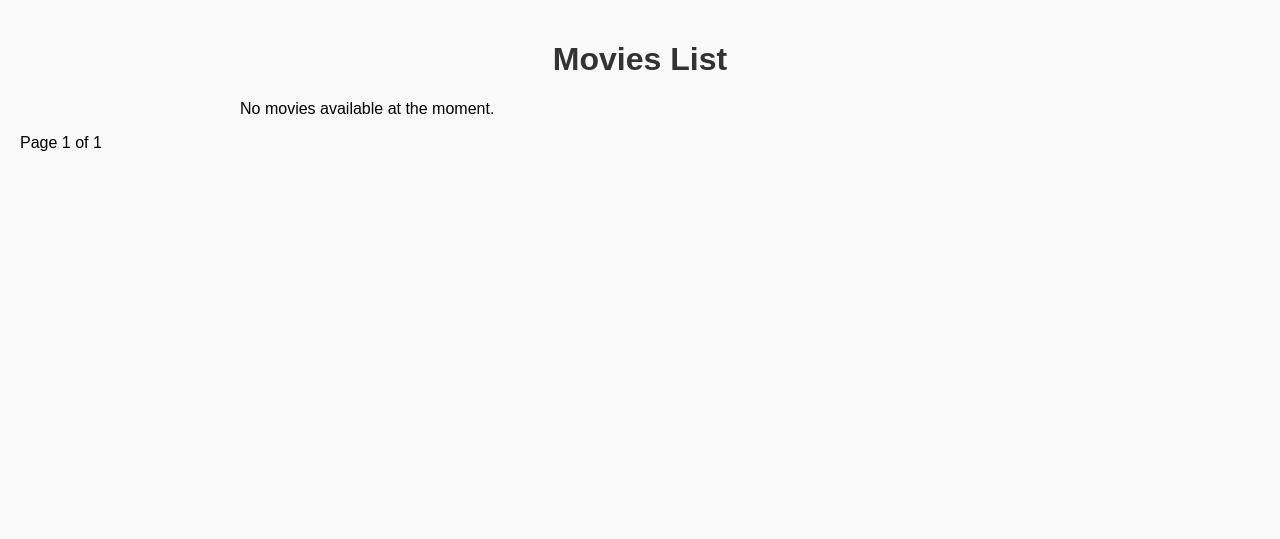
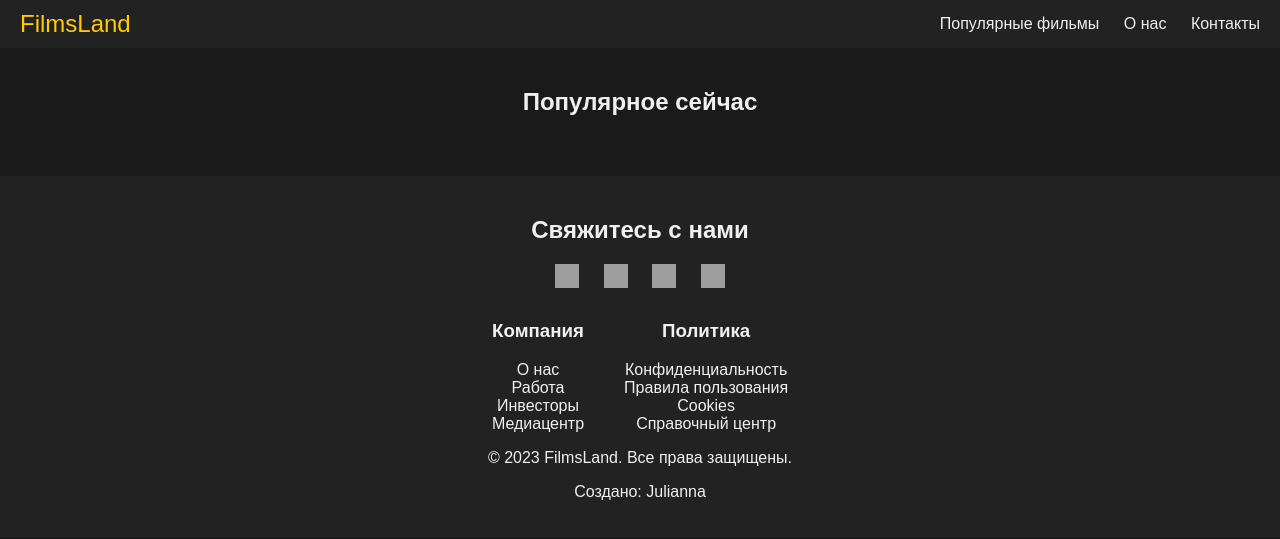
Before and after one commit to maksimyarotskiy/SpotFilms, a Django app: page / in a window 1280 px wide. Shown: the top 539 px of the page. Run offline with Django 5.2, Linux system fonts and the light colour scheme; data that the repository does not hold is empty; grey boxes are pictures that could not be loaded.

Commit message:
верстка и изменение моделей

```diff
--- a/config/settings.py
+++ b/config/settings.py
@@ -110,7 +110,10 @@ USE_TZ = True
 # Static files (CSS, JavaScript, Images)
 # https://docs.djangoproject.com/en/5.0/howto/static-files/
 
-STATIC_URL = 'static/'
+STATIC_URL = '/static/'
+
+MEDIA_URL = '/media/'
+MEDIA_ROOT = BASE_DIR / 'media'
 
 # Default primary key field type
 # https://docs.djangoproject.com/en/5.0/ref/settings/#default-auto-field
--- a/config/urls.py
+++ b/config/urls.py
@@ -1,9 +1,12 @@
 from django.contrib import admin
 from django.urls import path, include
+from django.conf.urls.static import static
+
+from config import settings
 
 urlpatterns = [
     path('admin/', admin.site.urls),
     path('', include('films.urls')),  # здесь подключается urls для приложения films(пути писать там !!!!)
-]
+] + static(settings.MEDIA_URL, document_root=settings.MEDIA_ROOT)
 
 # !!! здесь писать listview НЕЛЬЗЯ , перейди в films/urls.py!!!
--- a/films/models.py
+++ b/films/models.py
@@ -4,6 +4,7 @@ from django.db import models
 class Location(models.Model):
     country = models.CharField(max_length=100)
     city = models.CharField(max_length=100, blank=True, null=True)
+    image = models.ImageField(upload_to='locations/', blank=True, null=True)
 
     def __str__(self):
         return f"{self.city}, {self.country}" if self.city else self.country
@@ -14,6 +15,7 @@ class Movie(models.Model):
     release_year = models.IntegerField()
     description = models.TextField()
     location = models.ForeignKey(Location, on_delete=models.CASCADE)
+    poster = models.ImageField(upload_to='posters/', blank=True, null=True)
 
     def __str__(self):
         return self.title
--- /dev/null
+++ b/films/static/films/css/style.css
@@ -0,0 +1,177 @@
+/* Основные стили для всего сайта */
+body {
+    font-family: Arial, sans-serif;
+    margin: 0;
+    padding: 0;
+    background-color: #1a1a1a; /* Темный фон */
+    color: #f0f0f0; /* Светлый цвет текста */
+}
+
+/* Навигационная панель */
+.header {
+    background: #222; /* Темно-серая панель */
+    color: #f0f0f0; /* Цвет текста */
+    padding: 10px 20px;
+    display: flex;
+    justify-content: space-between;
+    align-items: center;
+}
+
+.header .logo a {
+    color: #ffcc00; /* Цвет логотипа */
+    text-decoration: none;
+    font-size: 24px;
+}
+
+.header nav ul {
+    list-style: none;
+    padding: 0;
+    margin: 0; /* Убираем отступы */
+}
+
+.header nav ul li {
+    display: inline;
+    margin-left: 20px;
+}
+
+.header nav ul li a {
+    color: #f0f0f0; /* Цвет ссылок навигации */
+    text-decoration: none; /* Убираем подчеркивание */
+    transition: color 0.3s; /* Плавный переход цвета */
+}
+
+.header nav ul li a:hover {
+    color: #ffcc00; /* Цвет при наведении */
+}
+
+/* Основной контент */
+.content {
+    padding: 20px;
+}
+
+/* Стили для списка фильмов */
+.movies-list {
+    text-align: center; /* Центрируем заголовок секции */
+}
+
+.movies-grid {
+    display: flex;
+    flex-wrap: wrap;
+    justify-content: center; /* Центрируем карточки фильмов */
+    margin: 20px 0;
+}
+
+.movie-card {
+    background: #333; /* Цвет фона карточки */
+    border-radius: 8px;
+    box-shadow: 0 2px 8px rgba(0, 0, 0, 0.3); /* Затемненная тень */
+    margin: 15px;
+    padding: 20px;
+    max-width: 250px; /* Ограничиваем ширину карточек */
+    text-align: left; /* Выровнено по левому краю */
+    transition: transform 0.2s; /* Плавный эффект увеличения */
+}
+
+.movie-card:hover {
+    transform: scale(1.05); /* Увеличение карточки при наведении */
+}
+
+.movie-card img.movie-poster {
+    width: 100%; /* Заполняем всю ширину карточки */
+    height: auto; /* Автоматическая высота */
+    border-radius: 8px; /* Скругление углов */
+}
+
+/* Стили для изображения местоположения */
+.location-image {
+    width: 100%; /* Заполняем всю ширину карточки */
+    height: auto; /* Автоматическая высота */
+    border-radius: 8px; /* Скругление углов */
+    margin-top: 10px; /* Отступ сверху */
+}
+
+/* Кнопки "Подробнее" */
+.more-info {
+    display: inline-block; /* Делаем кнопку блочным элементом */
+    padding: 10px 15px; /* Отступы для кнопки */
+    margin-top: 10px; /* Отступ сверху */
+    background-color: #ffcc00; /* Цвет фона кнопки */
+    color: #1a1a1a; /* Цвет текста кнопки */
+    text-decoration: none; /* Убираем подчеркивание */
+    border-radius: 5px; /* Скругление углов */
+    transition: background-color 0.3s, color 0.3s; /* Плавные переходы */
+}
+
+.more-info:hover {
+    background-color: #e6b800; /* Цвет фона кнопки при наведении */
+    color: #ffffff; /* Цвет текста кнопки при наведении */
+}
+
+/* Пагинация */
+.pagination {
+    margin: 20px 0;
+    text-align: center; /* Центрируем пагинацию */
+}
+
+.pagination .page-links a {
+    margin: 0 10px;
+    text-decoration: none; /* Убираем подчеркивание */
+    color: #ffcc00; /* Цвет ссылок пагинации */
+}
+
+.pagination .page-links span {
+    margin: 0 10px;
+    color: #f0f0f0; /* Цвет текста пагинации */
+}
+
+/* Футер */
+.footer {
+    background: #222; /* Темный фон футера */
+    color: #f0f0f0; /* Цвет текста футера */
+    padding: 20px;
+    text-align: center; /* Центрируем текст футера */
+}
+
+.footer .socials {
+    margin: 10px 0;
+}
+
+.footer .social-icons img {
+    width: 24px; /* Ширина иконок социальных сетей */
+    height: 24px; /* Высота иконок социальных сетей */
+    margin: 0 10px; /* Отступы между иконками */
+}
+
+/* Стили для ссылок в футере */
+.footer-links {
+    display: flex;
+    justify-content: center; /* Центрируем ссылки */
+    flex-wrap: wrap; /* Позволяем оборачиваться ссылкам */
+    margin: 10px 0;
+    padding: 0; /* Убираем отступы */
+}
+
+.footer-links div {
+    margin: 0 20px; /* Отступы между ссылками */
+}
+
+.footer-links ul {
+    list-style: none; /* Убираем точки из списка */
+    padding: 0; /* Убираем отступы у списка */
+    margin: 0; /* Убираем отступы у списка */
+}
+
+.footer-links a {
+    color: #f0f0f0; /* Цвет ссылок в футере */
+    text-decoration: none; /* Убираем подчеркивание */
+    transition: color 0.3s; /* Плавный переход цвета */
+}
+
+.footer-links a:hover {
+    color: #ffcc00; /* Цвет при наведении */
+}
+
+/* Копирайт */
+.copyright {
+    margin-top: 10px; /* Отступ сверху */
+}
--- /dev/null
+++ b/films/templates/films/base.html
@@ -0,0 +1,75 @@
+{% load static %}
+<!DOCTYPE html>
+<html lang="en">
+<head>
+    <meta charset="UTF-8">
+    <meta name="viewport" content="width=device-width, initial-scale=1.0">
+    <title>{% block title %}Мой сайт{% endblock %}</title>
+    <link rel="stylesheet" type="text/css" href="{% static 'films/css/style.css' %}">
+
+</head>
+<body>
+    <!-- Навигационная панель -->
+    <header class="header">
+        <div class="logo">
+            <a href="{% url 'movie-list' %}">FilmsLand</a>
+        </div>
+        <nav>
+            <ul>
+                <li><a href="{% url 'movie-list' %}">Популярные фильмы</a></li>
+                <li><a href="#">О нас</a></li>
+                <li><a href="#">Контакты</a></li>
+            </ul>
+        </nav>
+    </header>
+
+    <!-- Основной контент -->
+    <main class="content">
+        {% block content %}
+        <!-- Контент будет здесь -->
+        {% endblock %}
+    </main>
+
+    <!-- Футер -->
+    <footer class="footer">
+        <section class="socials">
+            <h2>Свяжитесь с нами</h2>
+            <div class="social-icons">
+                <a href="#"><img src="{% static 'images/instagram-icon.png' %}" alt="Instagram"></a>
+                <a href="#"><img src="{% static 'images/facebook-icon.png' %}" alt="Facebook"></a>
+                <a href="#"><img src="{% static 'images/twitter-icon.png' %}" alt="Twitter"></a>
+                <a href="#"><img src="{% static 'images/email-icon.png' %}" alt="Email"></a>
+            </div>
+        </section>
+
+        <section class="footer-links">
+            <div>
+                <h3>Компания</h3>
+                <ul>
+                    <li><a href="#">О нас</a></li>
+                    <li><a href="#">Работа</a></li>
+                    <li><a href="#">Инвесторы</a></li>
+                    <li><a href="#">Медиацентр</a></li>
+                </ul>
+            </div>
+            <div>
+                <h3>Политика</h3>
+                <ul>
+                    <li><a href="#">Конфиденциальность</a></li>
+                    <li><a href="#">Правила пользования</a></li>
+                    <li><a href="#">Cookies</a></li>
+                    <li><a href="#">Справочный центр</a></li>
+                </ul>
+            </div>
+        </section>
+
+        <section class="copyright">
+            <p>&copy; 2023 FilmsLand. Все права защищены.</p>
+            <p>Создано: Julianna</p>
+        </section>
+    </footer>
+
+    <!-- Скрипты -->
+    <script src="{% static 'js/scripts.js' %}"></script>
+</body>
+</html>
--- a/films/templates/films/movies_list.html
+++ b/films/templates/films/movies_list.html
@@ -1,74 +1,52 @@
-<!DOCTYPE html>
-<html lang="en">
-<head>
-    <meta charset="UTF-8">
-    <meta name="viewport" content="width=device-width, initial-scale=1.0">
-    <title>Movies</title>
-    <style>
-        body {
-            font-family: Arial, sans-serif;
-            background-color: #f9f9f9;
-            margin: 0;
-            padding: 20px;
-        }
-        h1 {
-            text-align: center;
-            color: #333;
-        }
-        .movie-list {
-            max-width: 800px;
-            margin: 0 auto;
-            list-style-type: none;
-            padding: 0;
-        }
-        .movie-item {
-            background-color: #fff;
-            margin-bottom: 20px;
-            padding: 20px;
-            border-radius: 8px;
-            box-shadow: 0 2px 4px rgba(0, 0, 0, 0.1);
-        }
-        .movie-item h2 {
-            margin: 0 0 10px;
-            color: #007BFF;
-        }
-        .movie-item p {
-            margin: 5px 0;
-        }
-        .location {
-            font-style: italic;
-            color: #666;
-        }
-    </style>
-</head>
-<body>
-    <h1>Movies List</h1>
+{% extends 'films/base.html' %}
+{% load static %}
+{% block title %}Список фильмов{% endblock %}
 
-    <ul class="movie-list">
+{% block content %}
+<section class="movies-list">
+    <h2>Популярное сейчас</h2>
+    <div class="movies-grid">
         {% for movie in movies %}
-        <li class="movie-item">
-            <h2>{{ movie.title }} ({{ movie.release_year }})</h2>
-            <p>{{ movie.description }}</p>
-            <p class="location">Location: {{ movie.location.city }}, {{ movie.location.country }}</p>
-        </li>
-        {% empty %}
-        <li>
-            <p>No movies available at the moment.</p>
-        </li>
+        <div class="movie-card">
+            {% if movie.poster %}
+            <img src="{{ movie.poster.url }}" alt="{{ movie.title }} Poster" class="movie-poster">
+            {% else %}
+            <img src="{% static 'images/default-movie-poster.jpg' %}" alt="Default Poster" class="movie-poster">
+            {% endif %}
+            <div class="movie-info">
+                <h3>{{ movie.title }}</h3>
+                <p>{{ movie.release_year }}</p>
+                <p>{{ movie.description|truncatewords:20 }}</p>
+
+                <!-- Отображение изображения локации -->
+                {% if movie.location.image %}
+                <img src="{{ movie.location.image.url }}" alt="{{ movie.location }}" class="location-image">
+                {% else %}
+                <img src="{% static 'images/default-location-image.jpg' %}" alt="Default Location" class="location-image">
+                {% endif %}
+
+                <p>Местоположение: {{ movie.location }}</p>
+                <a href="#" class="more-info">Подробнее</a>
+            </div>
+        </div>
         {% endfor %}
-    </ul>
+    </div>
 
-    <!-- Пагинация (если включена) -->
-    <div>
-        <span>Page {{ page_obj.number }} of {{ page_obj.paginator.num_pages }}</span>
-        <div>
-            {% if page_obj.has_previous %}
-                <a href="?page={{ page_obj.previous_page_number }}">Previous</a>
-            {% endif %}
-            {% if page_obj.has_next %}
-                <a href="?page={{ page_obj.next_page_number }}">Next</a>
-            {% endif %}
-        </div>
+    <!-- Пагинация -->
+    <div class="pagination">
+        {% if is_paginated %}
+            <div class="page-links">
+                {% if page_obj.has_previous %}
+                    <a href="?page={{ page_obj.previous_page_number }}">Предыдущая</a>
+                {% endif %}
+
+                <span>Страница {{ page_obj.number }} из {{ page_obj.paginator.num_pages }}</span>
+
+                {% if page_obj.has_next %}
+                    <a href="?page={{ page_obj.next_page_number }}">Следующая</a>
+                {% endif %}
+            </div>
+        {% endif %}
     </div>
-</body>
-</html>
+</section>
+{% endblock %}
--- a/films/urls.py
+++ b/films/urls.py
@@ -1,7 +1,10 @@
 from django.urls import path
+
+from config import settings
 from .views import *
+from django.conf.urls.static import static
 
 urlpatterns = [
     #    path('', views.welcome, name='welcome'),
     path('', MovieList.as_view(), name='movie-list'),
-]
+] + static(settings.MEDIA_URL, document_root=settings.MEDIA_ROOT)
```
Also changed, not shown: films/migrations/0003_location_image_movie_poster.py (added), films/static/films/images/default-location-image.jpg (added), media/locations/fire-lookout-tower-forest-sunset-scenery-4k-wallpaper-uhdpaper.com-6812a.jpg (added), media/locations/snowy-mountain-clouds-stars-sky-scenery-4k-wallpaper-uhdpaper.com-5502a.jpg (added), media/locations/yoel-j-gonzalez-C14isP96_Gg-unsplash.jpg (added), media/posters/default-location-image.jpg (added), media/posters/default-location-image_m9i0umr.jpg (added), media/posters/default-location-image_mWQ4u1p.jpg (added).
